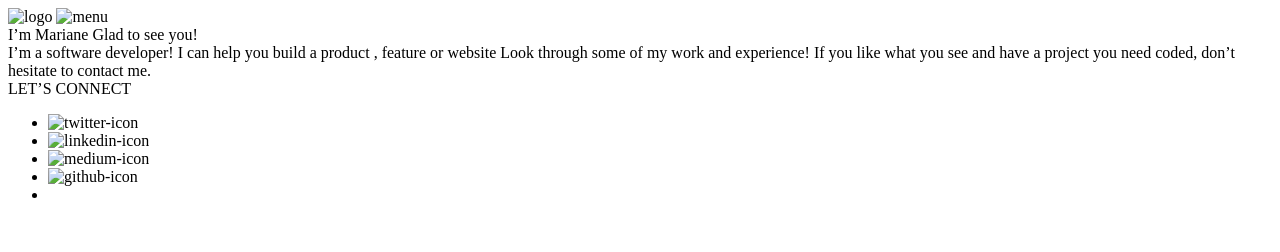
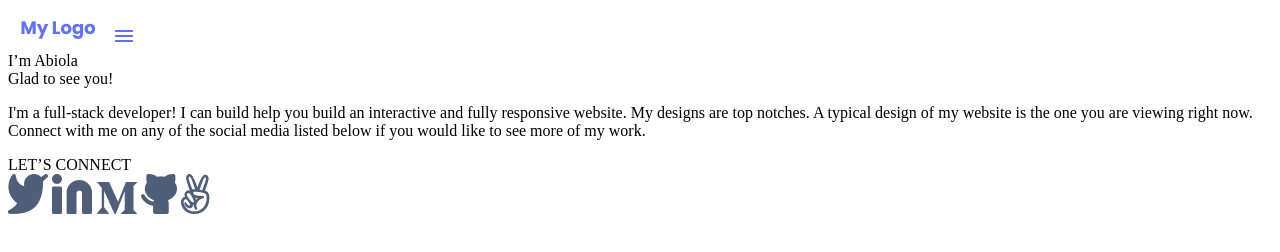
Before and after one commit to abiola-arobieke/abiola-portfolio, a website: page index.html in a window 1280 px wide. Drawn offline with Linux system fonts and the light colour scheme.

Commit message:
Refactor index.html

```diff
--- a/index.html
+++ b/index.html
@@ -5,33 +5,38 @@
     <meta http-equiv="X-UA-Compatible" content="IE=edge">
     <meta name="viewport" content="width=device-width, initial-scale=1.0">
     <title>Portfolio</title>
+    <link rel="stylesheet" href="./index.css">
 </head>
 <body>
     <header>
         <nav>
-            <img src="#" alt="logo">
-            <img src="#" alt="menu">
+            <img src="./images/logo-placeholder.png" alt="logo">
+            <img src="./images/menu-icon.png" alt="menu">
         </nav>
     </header>
-    <section>
-        <div>
-            I’m Mariane Glad to see you!
+    <section class="headline">
+        <div class="title">
+            <div>I’m Abiola</div>
+            <div>Glad to see you!</div>
         </div>
         <div>
-            I’m a software developer! I can help you build a product ,
-            feature or website Look through some of my work and experience!
-            If you like what you see and have a project you need coded,
-            don’t hesitate to contact me.
+            <p>
+                I'm a full-stack developer! I can build help you build an interactive
+                and fully responsive website. My designs are top notches. A typical design
+                of my website is the one you are viewing right now. Connect with me
+                on any of the social media listed below if you would like to see more of
+                my work.
+            </p>
         </div>
-        <div>
-            <div>LET’S CONNECT</div>
-            <ul>
-                <li><img src="#" alt="twitter-icon"></li>
-                <li><img src="#" alt="linkedin-icon"></li>
-                <li><img src="#" alt="medium-icon"></li>
-                <li><img src="#" alt="github-icon"></li>
-                <li><img src="#" alt=""></li>
-            </ul>
+        <div class="connect">
+            <div id="title">LET’S CONNECT</div>
+            <div class="social">
+                <a href="#"><img src="./images/twitter-icon.png" alt="twitter-icon"><a/>
+                <a href="#"><img src="./images/linkedin-icon.png" alt="linkedin-icon"><a/>
+                <a href="#"><img src="./images/medium-icon.png" alt="medium-icon"><a/>
+                <a href="#"><img src="./images/github-icon.png" alt="github-icon"><a/>
+                <a href="#"><img src="./images/hand-icon.png" alt="hand-icon"><a/>
+            </div>
         </div>
     </section>
 </body>
```
